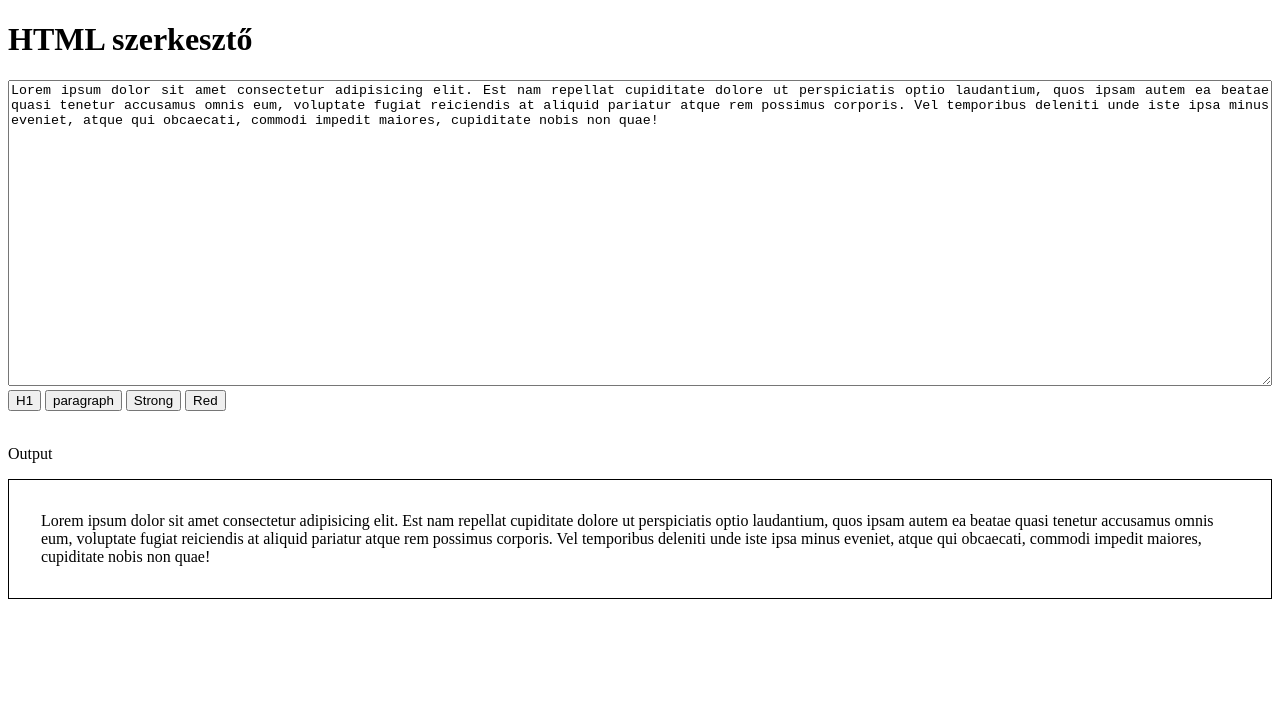
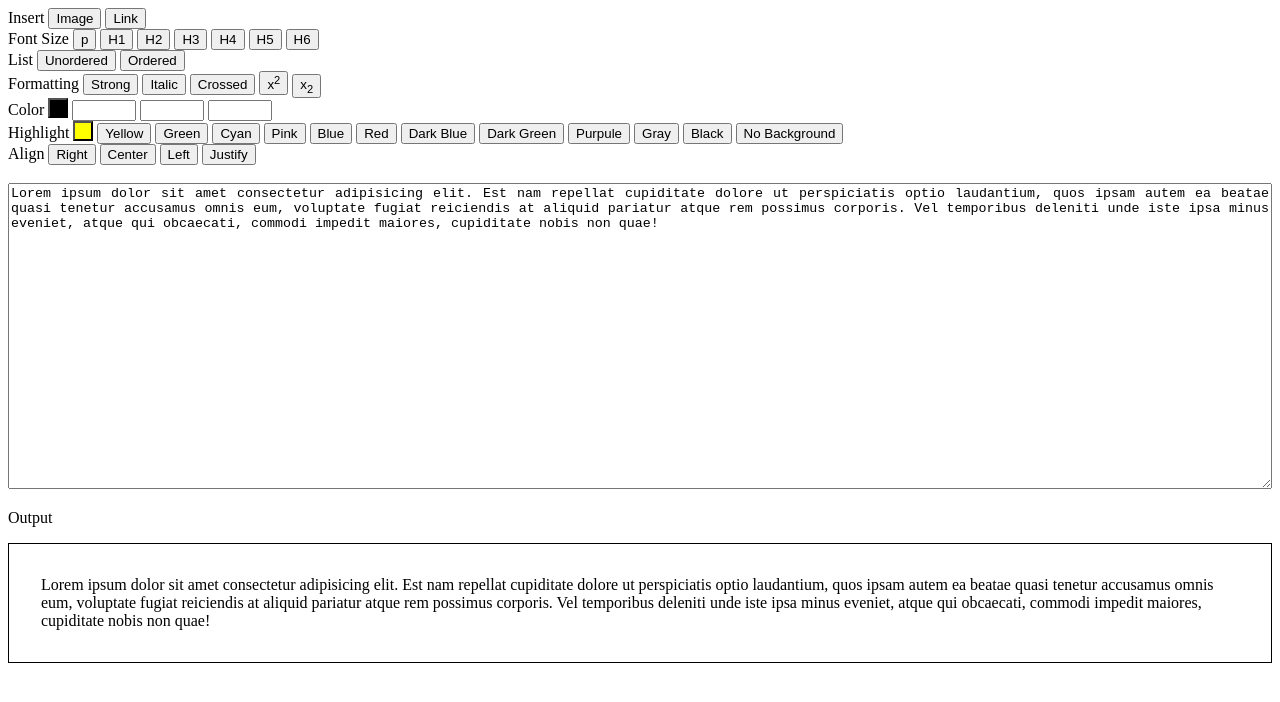
Before and after one commit to csontoskrisztian/SzovegSzerkeszto, a plain HTML site: page index.html in a window 1280 px wide. Drawn offline with Linux system fonts and the light colour scheme.

Commit message:
Gombok létrehozása

```diff
--- a/index.html
+++ b/index.html
@@ -1,23 +1,96 @@
 <!DOCTYPE html>
 <html lang="en">
+
 <head>
     <meta charset="UTF-8">
     <meta name="viewport" content="width=device-width, initial-scale=1.0">
     <link rel="stylesheet" href="my.css">
     <title>Szövegszerkesztő</title>
 </head>
+
 <body>
-    <h1>HTML szerkesztő</h1>
+    <div id="MenuGroup">
+        <!-- Legördülő menü -->
+        <div id="Menu_Insert">
+            <label>Insert</label>
+            <button id="Img" class="ButtonModifier">Image</button>
+            <button id="a href=''" class="ButtonModifier">Link</button>
+        </div>
+
+        <!-- Legördülő menü -->
+        <div id="Menu_FontSize">
+            <label>Font Size</label>
+            <button id="p" class="ButtonModifier">p</button>
+            <button id="h1" class="ButtonModifier">H1</button>
+            <button id="h2" class="ButtonModifier">H2</button>
+            <button id="h3" class="ButtonModifier">H3</button>
+            <button id="h4" class="ButtonModifier">H4</button>
+            <button id="h5" class="ButtonModifier">H5</button>
+            <button id="h6" class="ButtonModifier">H6</button>
+        </div>
+
+        <!-- Csoport -->
+        <div id="Group_List">
+            <label>List</label>
+            <button id="ListUnordered" class="ButtonModifier">Unordered</button>
+            <button id="ListOrdered" class="ButtonModifier">Ordered</button>
+        </div>
+
+        <!-- Csoport -->
+        <div id="Group_Formatting">
+            <label>Formatting</label>
+            <button id="strong" class="ButtonModifier">Strong</button>
+            <button id="i" class="ButtonModifier">Italic</button>
+            <button id="span style='text-decoration: line-through;'" class="ButtonModifier">Crossed</button>
+            <button id="sup" class="ButtonModifier">x<sup>2</sup></button>
+            <button id="sub" class="ButtonModifier">x<sub>2</sub></button>
+        </div>
+
+        <!-- Legördülő menü -->
+        <div id="Menu_Color">
+            <label>Color</label>
+            <button id="span color: rgb()" style="width: 20px; height: 20px; background-color: black;" class="ButtonModifier"></button>
+            <input type="number" id="Menu_Color_R" max="255" min="0">
+            <input type="number" id="Menu_Color_G" max="255" min="0">
+            <input type="number" id="Menu_Color_B" max="255" min="0">
+        </div>
+
+        <!-- Legördülő menü -->
+        <div id="Menu_Background">
+            <label>Highlight</label>
+            <button id="span style='background: '" style="width: 20px; height: 20px; background-color: yellow;" class="ButtonModifier"></button>
+
+            <!-- Rádió gombok -->
+            <button id="buttonBYellow">Yellow</button>
+            <button id="buttonBGreen">Green</button>
+            <button id="buttonBCyan">Cyan</button>
+            <button id="buttonBPink">Pink</button>
+            <button id="buttonBBlue">Blue</button>
+            <button id="buttonBRed">Red</button>
+            <button id="buttonBDarkBlue">Dark Blue</button>
+            <button id="buttonBDarkGreen">Dark Green</button>
+            <button id="buttonBPurpule">Purpule</button>
+            <button id="buttonBGray">Gray</button>
+            <button id="buttonBBlack">Black</button>
+            <button id="buttonBNo">No Background</button>
+        </div>
+
+        <!-- Csoport -->
+        <div id="Group_Text_Align">
+            <label>Align</label>
+            <button id="span style='text-align: right'" class="ButtonModifier">Right</button>
+            <button id="span style='text-align: left'" class="ButtonModifier">Center</button>
+            <button id="span style='text-align: center'" class="ButtonModifier">Left</button>
+            <button id="span style='text-align: justify'" class="ButtonModifier">Justify</button>
+        </div>
+    </div>
+
+    <br>
+
     <div id="inputWrapper">
-        <textarea name="" id="input" rows="20">Lorem ipsum dolor sit amet consectetur adipisicing elit. Est nam repellat cupiditate dolore ut perspiciatis optio laudantium, quos ipsam autem ea beatae quasi tenetur accusamus omnis eum, voluptate fugiat reiciendis at aliquid pariatur atque rem possimus corporis. Vel temporibus deleniti unde iste ipsa minus eveniet, atque qui obcaecati, commodi impedit maiores, cupiditate nobis non quae!</textarea>
+        <textarea name="" id="input"
+            rows="20">Lorem ipsum dolor sit amet consectetur adipisicing elit. Est nam repellat cupiditate dolore ut perspiciatis optio laudantium, quos ipsam autem ea beatae quasi tenetur accusamus omnis eum, voluptate fugiat reiciendis at aliquid pariatur atque rem possimus corporis. Vel temporibus deleniti unde iste ipsa minus eveniet, atque qui obcaecati, commodi impedit maiores, cupiditate nobis non quae!</textarea>
     </div>
-    <div>
-        <button id="buttonH1">H1</button>
-        <button id="buttonP">paragraph</button>
-        <button id="buttonStrong">Strong</button>
-        <button id="buttonRed">Red</button>
-    </div>
-    <br>
     <p>Output</p>
     <div id="output">
 
@@ -25,4 +98,5 @@
 
     <script src="my.js"></script>
 </body>
+
 </html>
```
